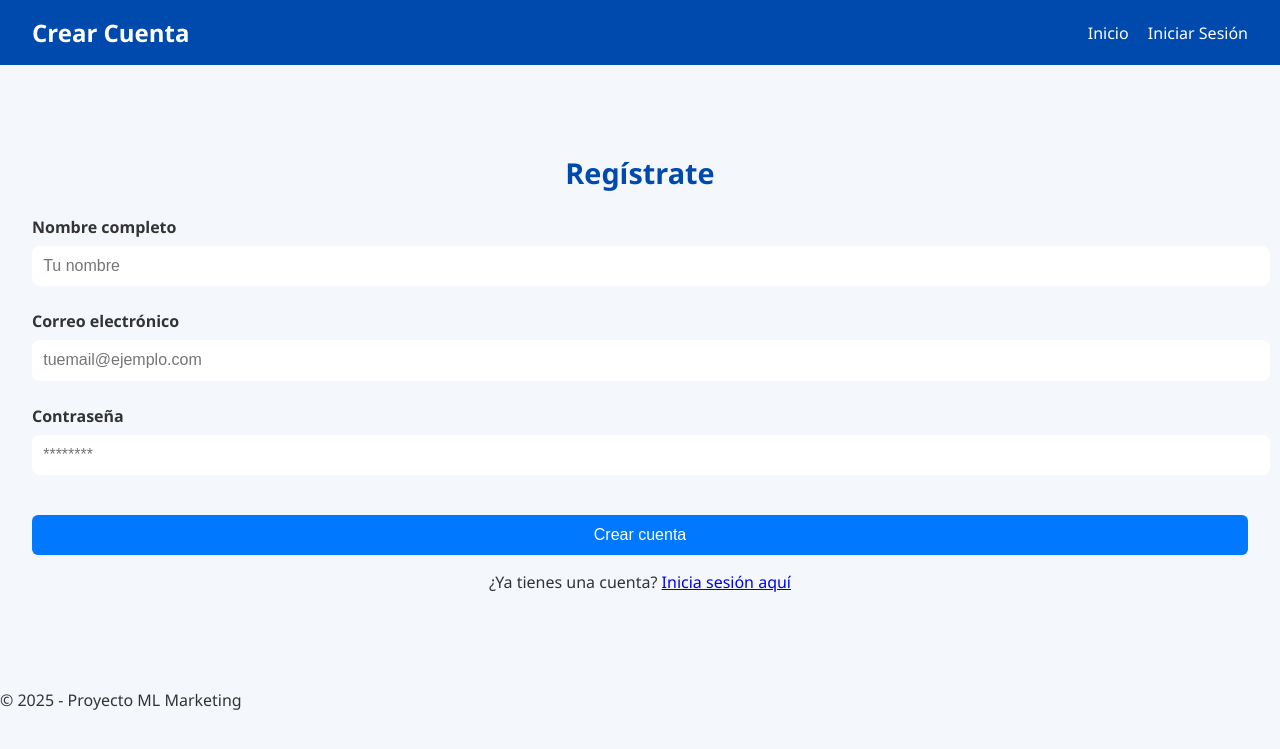
After one commit to JeissonArleyCalderonPosada/Proyecto-GC, a Flask app: page /register in a window 1280 px wide. The commit adds this page. Shown: the top 749 px of the page. Run offline with Flask 3, Linux system fonts and the light colour scheme.

Commit message:
Se añade registro a pagina

```diff
--- a/app.py
+++ b/app.py
@@ -5,7 +5,7 @@ from werkzeug.security import generate_password_hash, check_password_hash
 app = Flask(__name__)
 app.secret_key = "clave_super_segura"  # Necesaria para manejar sesiones
 
-## CONFIGURACION BASE DE DATOS
+## CONFIGURACIÓN BASE DE DATOS
 app.config['SQLALCHEMY_DATABASE_URI'] = (
     "mssql+pyodbc://DESKTOP-PTOBCHL\\SQLEXPRESS/ml_project_aulaespejo?"
     "driver=ODBC+Driver+17+for+SQL+Server&trusted_connection=yes"
@@ -14,9 +14,10 @@ app.config['SQLALCHEMY_TRACK_MODIFICATIONS'] = False
 
 db = SQLAlchemy(app)
 
+
 ## CLASE USUARIOS CON SUS ATRIBUTOS
 class Usuario(db.Model):
-    __tablename__ = 'Usuarios'  # Asegura coincidencia con la tabla de SQL Server
+    __tablename__ = 'Usuarios'  # Coincidencia con la tabla de SQL Server
 
     id = db.Column(db.Integer, primary_key=True)
     nombre = db.Column(db.String(100), nullable=False)
@@ -36,28 +37,25 @@ def index():
     return render_template('index.html', name='Flask Marketing App')
 
 
-# Ruta para mostrar el login (GET)
-@app.route('/login', methods=['GET'])
+# Ruta para iniciar sesión (mGET y POST)
+@app.route('/login', methods=['GET', 'POST'])
 def login():
+    if request.method == 'POST':
+        correo = request.form.get('email', '').strip().lower()
+        password = request.form.get('password', '')
+
+        usuario = Usuario.query.filter_by(correo=correo).first()
+
+        if usuario and usuario.check_password(password):
+            session['user_id'] = usuario.id
+            session['user_name'] = usuario.nombre
+            flash('Inicio de sesión exitoso', 'success')
+            return redirect(url_for('dashboard'))
+        else:
+            flash('Datos incorrectos', 'error')
+            return redirect(url_for('login'))
+
     return render_template('login.html')
-
-
-# Ruta para procesar el login (POST)
-@app.route('/login', methods=['POST'])
-def login_post():
-    correo = request.form.get('email', '').strip().lower()
-    password = request.form.get('password', '')
-
-    user = Usuario.query.filter_by(correo=correo).first()
-
-    if not user or not user.check_password(password):
-        flash("❌ Correo o contraseña incorrectos", "error")
-        return redirect(url_for('login'))
-
-    session['user_id'] = user.id
-    session['user_name'] = user.nombre
-    flash("✅ Sesión iniciada correctamente", "success")
-    return redirect(url_for('index'))
 
 
 # Ruta para cerrar sesión
@@ -68,5 +66,44 @@ def logout():
     return redirect(url_for('login'))
 
 
+# Ruta del panel principal (Dashboard)
+@app.route('/dashboard')
+def dashboard():
+    if 'user_id' not in session:
+        return redirect(url_for('login'))
+    return render_template('dashboard.html', user_name=session.get('user_name'))
+
+# Ruta para registrar nuevos usuarios
+@app.route('/register', methods=['GET', 'POST'])
+def register():
+    if request.method == 'POST':
+        nombre = request.form.get('nombre', '').strip()
+        correo = request.form.get('correo', '').strip().lower()
+        password = request.form.get('password', '')
+
+        # Validaciones
+        if not nombre or not correo or not password:
+            flash("Por favor completa todos los campos.", "error")
+            return redirect(url_for('register'))
+
+        # Verificar si ya existe el correo
+        if Usuario.query.filter_by(correo=correo).first():
+            flash("El correo ya está registrado.", "error")
+            return redirect(url_for('register'))
+
+        # Crear nuevo usuario con contraseña encriptada
+        password_hash = generate_password_hash(password)
+        nuevo_usuario = Usuario(nombre=nombre, correo=correo, password_hash=password_hash)
+
+        # Guardar en la base de datos
+        db.session.add(nuevo_usuario)
+        db.session.commit()
+
+        flash("Registro exitoso. Ya puedes iniciar sesión.", "success")
+        return redirect(url_for('login'))
+
+    return render_template('registro.html')
+
+
 if __name__ == '__main__':
     app.run(debug=True)
--- a/templates/login.html
+++ b/templates/login.html
@@ -1,5 +1,6 @@
 <!DOCTYPE html>
 <html lang="es">
+
 <head>
     <meta charset="UTF-8">
     <meta name="viewport" content="width=device-width, initial-scale=1.0">
@@ -9,7 +10,6 @@
 
 <body class="login-page">
     <header>
-        <h1>Iniciar Sesión</h1>
         <nav>
             <ul>
                 <li><a href="{{ url_for('index') }}">Inicio</a></li>
@@ -49,7 +49,7 @@
 
             <p class="signup-link">
                 ¿No tienes una cuenta?
-                <a href="#">Regístrate aquí</a>
+                <a href="{{ url_for('register') }}">Regístrate aquí</a>
             </p>
         </section>
     </main>
@@ -58,4 +58,5 @@
         <p>&copy; 2025 - Proyecto ML Marketing</p>
     </footer>
 </body>
+
 </html>
--- /dev/null
+++ b/templates/registro.html
@@ -0,0 +1,65 @@
+<!DOCTYPE html>
+<html lang="es">
+<head>
+    <meta charset="UTF-8">
+    <meta name="viewport" content="width=device-width, initial-scale=1.0">
+    <title>Registro - Marketing ML App</title>
+    <link rel="stylesheet" href="{{ url_for('static', filename='style.css') }}">
+</head>
+
+<body class="register-page">
+    <header>
+        <h1>Crear Cuenta</h1>
+        <nav>
+            <ul>
+                <li><a href="{{ url_for('index') }}">Inicio</a></li>
+                <li><a href="{{ url_for('login') }}">Iniciar Sesión</a></li>
+            </ul>
+        </nav>
+    </header>
+
+    <!-- 🔔 Mensajes Flash -->
+    {% with messages = get_flashed_messages(with_categories=true) %}
+      {% if messages %}
+        <div class="flash-messages">
+          {% for category, msg in messages %}
+            <div class="flash {{ category }}">{{ msg }}</div>
+          {% endfor %}
+        </div>
+      {% endif %}
+    {% endwith %}
+
+    <main>
+        <section class="register-container">
+            <h2>Regístrate</h2>
+            <form method="post" action="{{ url_for('register') }}">
+                <div class="form-group">
+                    <label for="nombre">Nombre completo</label>
+                    <input type="text" id="nombre" name="nombre" placeholder="Tu nombre" required>
+                </div>
+
+                <div class="form-group">
+                    <label for="correo">Correo electrónico</label>
+                    <input type="email" id="correo" name="correo" placeholder="tuemail@ejemplo.com" required>
+                </div>
+
+                <div class="form-group">
+                    <label for="password">Contraseña</label>
+                    <input type="password" id="password" name="password" placeholder="********" required>
+                </div>
+
+                <button type="submit" class="btn">Crear cuenta</button>
+            </form>
+
+            <p class="login-link">
+                ¿Ya tienes una cuenta?
+                <a href="{{ url_for('login') }}">Inicia sesión aquí</a>
+            </p>
+        </section>
+    </main>
+
+    <footer>
+        <p>&copy; 2025 - Proyecto ML Marketing</p>
+    </footer>
+</body>
+</html>
```
Lines whose indentation alone changed are shown as unchanged.
